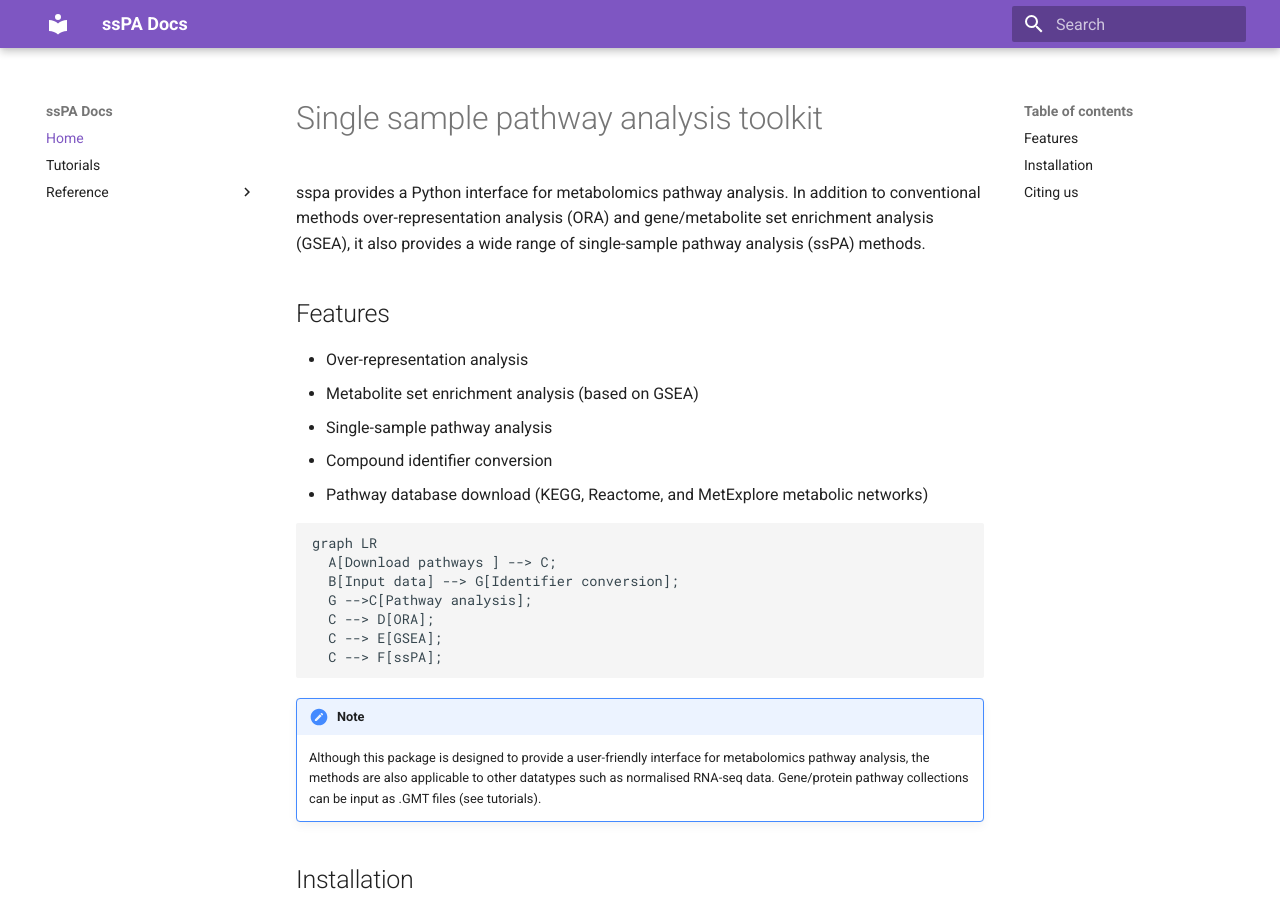
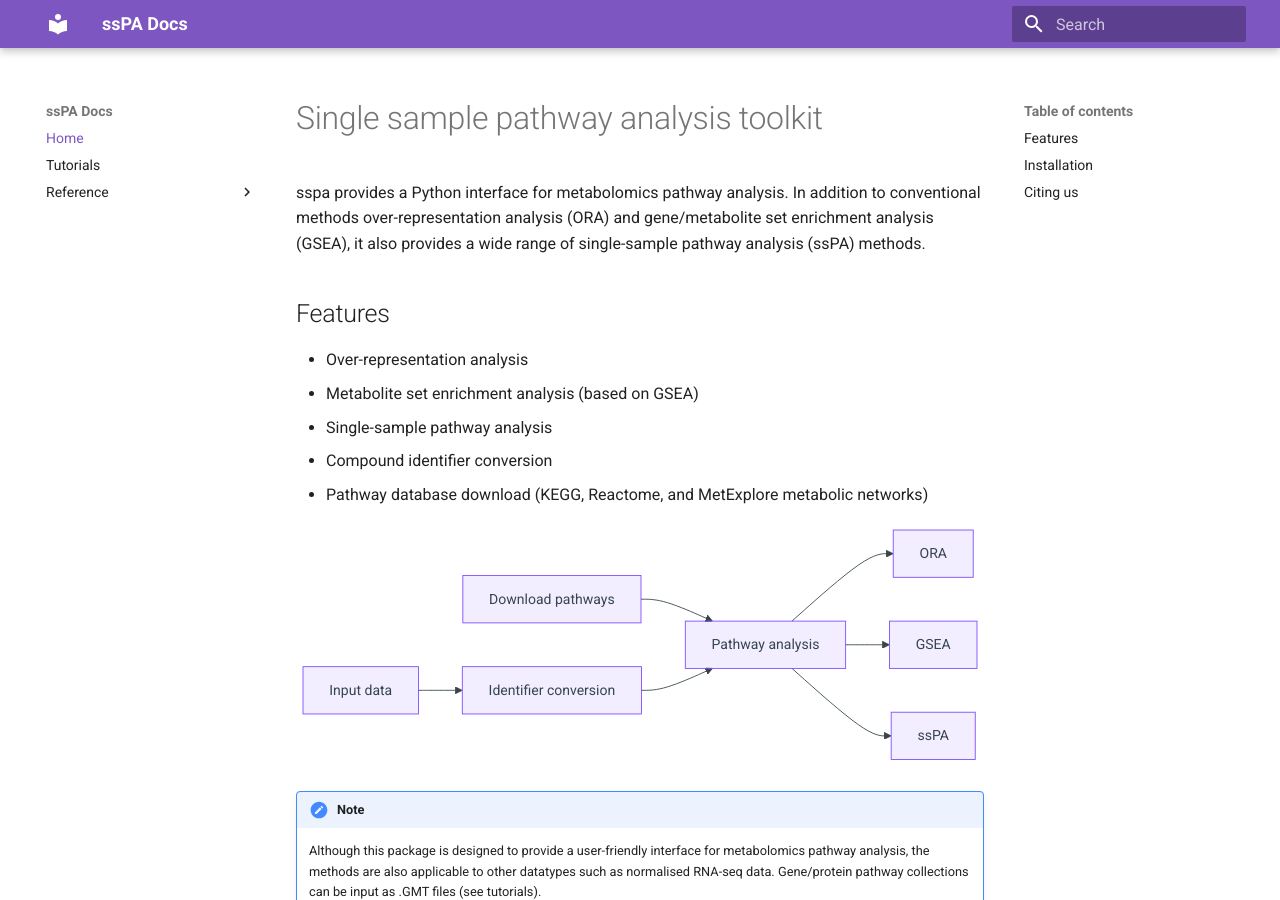
Before and after one commit to cwieder/py-ssPA, an MkDocs documentation site: the page built from docs/docs/index.md, in a window 1280 px wide and 900 px high. Built offline with MkDocs 1.6.1 and Material for MkDocs 9.7.7, drawn with Linux system fonts in a browser that asks for light colours.

Commit message:
update yml

```diff
--- a/docs/mkdocs.yml
+++ b/docs/mkdocs.yml
@@ -14,11 +14,11 @@ markdown_extensions:
       generic: true
   - admonition
   - pymdownx.details
-  # - pymdownx.superfences:
-  #     custom_fences:
-  #     - name: mermaid
-  #       class: mermaid
-  #       format: !!python/name:pymdownx.superfences.fence_code_format
+  - pymdownx.superfences:
+      custom_fences:
+      - name: mermaid
+        class: mermaid
+        format: !!python/name:pymdownx.superfences.fence_code_format
 
 
 extra_javascript:
```
